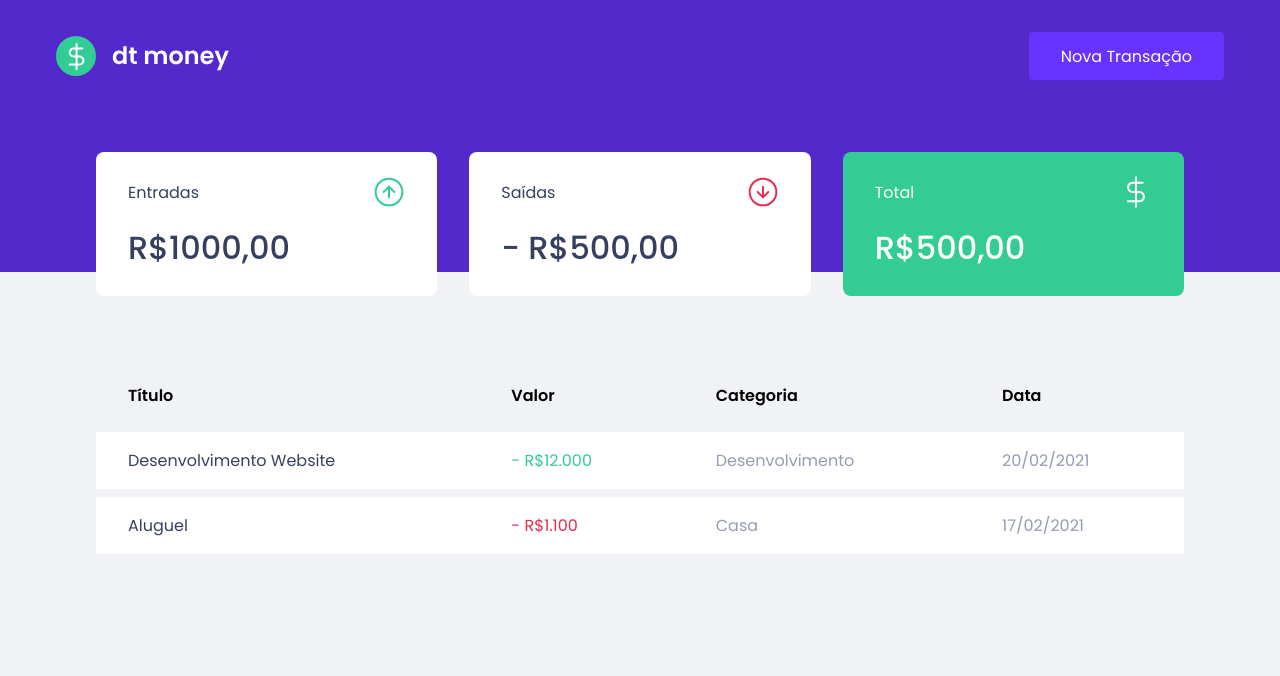
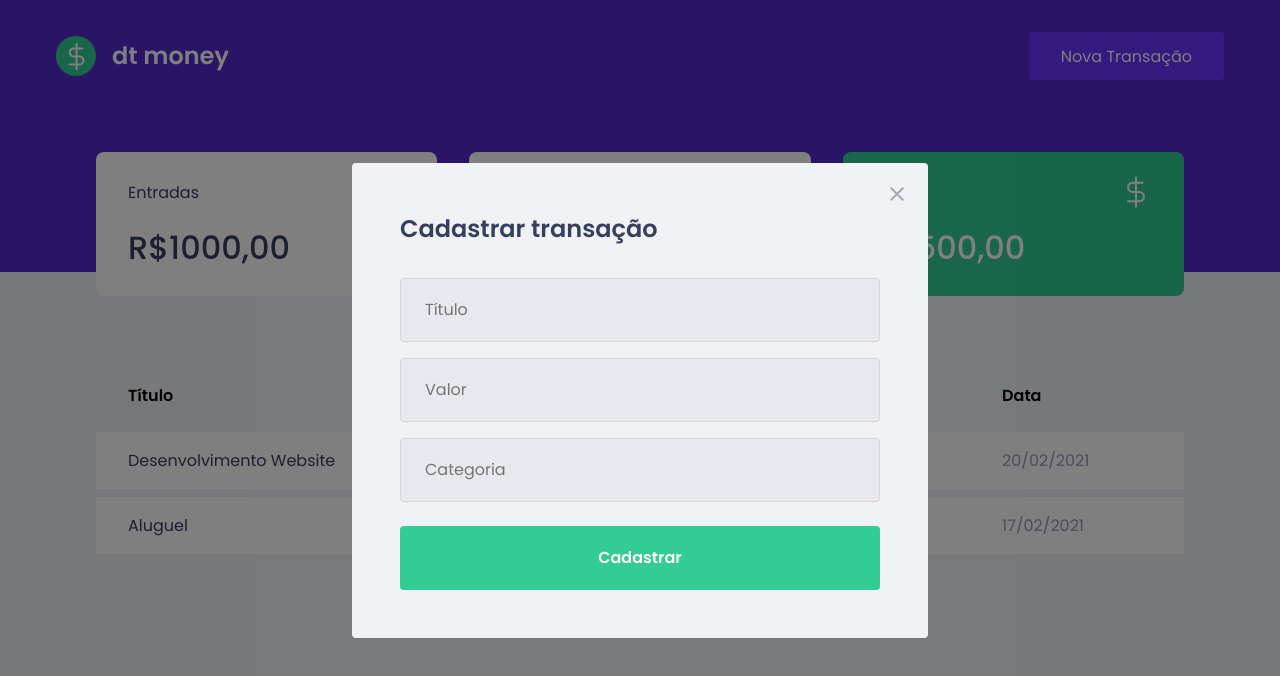
Before and after one commit to csavedra/create-react-app, a React (Create React App) app: page / in a window 1280 px wide. Both pictures are taken after a click on the button "Nova Transação". Shown: the top 676 px of the page. Built offline with nearby package versions, Linux system fonts and the light colour scheme; no server answers; what miragejs would draw is missing.

Commit message:
third commit

```diff
--- a/package.json
+++ b/package.json
@@ -6,6 +6,7 @@
     "axios": "^0.21.4",
     "react": "^17.0.2",
     "react-dom": "^17.0.2",
+    "react-modal": "^3.14.3",
     "react-scripts": "4.0.3",
     "styled-components": "^5.3.1",
     "web-vitals": "^1.0.1"
@@ -24,6 +25,7 @@
     "@types/node": "^12.0.0",
     "@types/react": "^17.0.0",
     "@types/react-dom": "^17.0.0",
+    "@types/react-modal": "^3.12.1",
     "@types/styled-components": "^5.1.14",
     "miragejs": "^0.1.41",
     "typescript": "^4.1.2"
--- a/src/App.tsx
+++ b/src/App.tsx
@@ -1,13 +1,29 @@
+import { useState } from 'react';
 import { Dashbord } from "./components/Dashbord";
 import { Header } from "./components/Header";
+import { NewTransactionModal } from './components/NewTransactionModal';
 import { GlobalStyle } from "./style/global";
 
 export function App() {
+
+  const [isNewTransactionsModalOpen, setIsNewTransactionsModal] = useState(false);
+
+  function handleOpenNewTransactionsModal() {
+      setIsNewTransactionsModal(true);
+  };
+  function handleCloseNewTransactionsModal() {
+      setIsNewTransactionsModal(false);
+  };
+
   return (
     <>
-        <GlobalStyle />
-        <Header />
-        <Dashbord />
+      <Header onOpenNewTransectionModal= {handleOpenNewTransactionsModal}/>
+      <Dashbord />
+      <NewTransactionModal
+        isOpen= {isNewTransactionsModalOpen}
+        onRequestClose= {handleCloseNewTransactionsModal}
+      />
+      <GlobalStyle />
     </>
   );
 }
--- a/src/components/Header/index.tsx
+++ b/src/components/Header/index.tsx
@@ -1,15 +1,23 @@
+import { useState } from 'react'
+import Modal from 'react-modal'
 import logoImg from '../../assets/Logo.svg'
 
 import { Container, Content } from './style'
 
-export function Header() {
+Modal.setAppElement ('#root')
+
+interface headerProps {
+    onOpenNewTransectionModal: () => void;
+}
+
+export function Header({ onOpenNewTransectionModal}: headerProps) {
     return (
         <Container>
             <Content>
-            <img src={logoImg} alt="dt money" />
-            <button type="button">
-                Nova Transação
-            </button>
+                <img src={logoImg} alt="dt money" />
+                <button type="button" onClick={onOpenNewTransectionModal}>
+                    Nova Transação
+                </button>
             </Content>
         </Container>
     )
--- /dev/null
+++ b/src/components/NewTransactionModal/index.tsx
@@ -0,0 +1,45 @@
+import Modal from 'react-modal';
+import closeImg from '../../assets/Vector.svg';
+import { Container } from './style'
+
+interface NewTransactionModalProps {
+    isOpen: boolean;
+    onRequestClose: () => void;
+}
+
+export function NewTransactionModal({ isOpen, onRequestClose }: NewTransactionModalProps) {
+
+    return (
+        <Modal
+            isOpen={isOpen}
+            onRequestClose={onRequestClose}
+            overlayClassName="react-modal-overlay"
+            className="react-modal-content"
+        >
+            <button type="button"
+                onClick={onRequestClose}
+                className="react-modal-close"
+            >
+                <img src={closeImg} alt="Fechar Modal" />
+            </button>
+
+            <Container>
+                <h2>Cadastrar transação</h2>
+
+                <input
+                    placeholder='Título'
+                />
+                <input
+                    type="number"
+                    placeholder='Valor'
+                />
+                <input
+                    placeholder='Categoria'
+                />
+                <button type="submit">
+                    Cadastrar
+                </button>
+            </ Container>
+        </Modal>
+    );
+}
--- /dev/null
+++ b/src/components/NewTransactionModal/style.ts
@@ -0,0 +1,47 @@
+import styled from "styled-components";
+
+export const Container = styled.form`
+    h2 {
+        color: var(--text-title);
+        font-size: 1.5rem;
+        margin-bottom: 2rem;
+    }
+
+    input {
+        width: 100%;
+        padding: 0 1.5rem;
+        height: 4rem;
+        border-radius: 0.25rem;
+
+        border: 1px solid #D7D7D7;
+        background: #E7E9EE;
+
+        font-weight: 400;
+        font-size: 1rem;
+
+        & ::placeholder {
+            color: var(--text-body);
+        }
+
+        & + input {
+            margin-top: 1rem;
+        }
+    }
+
+    button[type="submit"] {
+        width: 100%;
+        padding: 0 1.5rem;
+        height: 4rem;
+        background: var(--green);
+        color: #ffffff;
+        border-radius: 0.25rem;
+        border: 0;
+        font-size: 1rem;
+        margin-top: 1.5rem;
+        font-weight: 600;
+
+        &:hover {
+            filter: brightness(0.9);
+        }
+    }
+`
--- a/src/components/transactionsTable/index.tsx
+++ b/src/components/transactionsTable/index.tsx
@@ -1,12 +1,11 @@
 import { useEffect } from "react";
+import { api } from "../../services/api";
 import { Container } from "./style";
 
-export function TransactionsTable () {
-
-    useEffect (() => {
-        fetch('http://localhost:3000/api/transactions')
-        .then(response => response.json())
-        .then(data => console.log(data))
+export function TransactionsTable() {
+    useEffect(() => {
+        api.get('/transactions')
+            .then(response => console.log(response.data))
     },[]);
 
 
@@ -25,13 +24,13 @@
                 <tbody>
                     <tr>
                         <td>Desenvolvimento Website</td>
-                        <td className= "Deposit">- R$12.000</td>
+                        <td className="Deposit">- R$12.000</td>
                         <td>Desenvolvimento</td>
                         <td>20/02/2021</td>
                     </tr>
                     <tr>
                         <td>Aluguel</td>
-                        <td className= "withdraw">- R$1.100</td>
+                        <td className="withdraw">- R$1.100</td>
                         <td>Casa</td>
                         <td>17/02/2021</td>
                     </tr>
--- a/src/index.tsx
+++ b/src/index.tsx
@@ -1,13 +1,13 @@
 import React from 'react';
 import ReactDOM from 'react-dom';
-import { createServer} from 'miragejs'
+import { createServer } from 'miragejs'
 import { App } from './App';
 
-createServer ({
+createServer({
   routes() {
-    this.namespace= ('api');
+    this.namespace = ('api');
 
-    this.get('/transitions', () =>{
+    this.get('/transactions', () => {
       return [
         {
           id: 1,
--- a/src/services/api.ts
+++ b/src/services/api.ts
@@ -0,0 +1,5 @@
+import axios from 'axios';
+
+export const api = axios.create({
+    baseURL: 'http://localhost:3000/api',
+});
--- a/src/style/global.ts
+++ b/src/style/global.ts
@@ -56,4 +56,41 @@
     cursor: not-allowed;
 }
 
+.react-modal-overlay {
+    background: rgba(0, 0, 0, 0.5);
+    position: fixed;
+    top: 0;
+    left: 0;
+    right: 0;
+    bottom: 0;
+
+    display: flex;
+    align-items: center;
+    justify-content: center;
+
+}
+
+.react-modal-content {
+    width: 100%;
+    max-width: 576px;
+    background: var(--backgroundcolor);
+    padding: 3rem;
+    position: relative;
+    border-radius: 0.25rem;
+}
+
+.react-modal-close {
+    position: absolute;
+    right: 1.5rem;
+    top: 1.5rem;
+    border: 0;
+    background: transparent;
+
+    transition: filter 0.2s;
+
+
+    &:hover {
+        filter: brightness(0.7);
+    }
+}
 `
```
Also changed, not shown: 1 other file (tests, documents, lock files or other folders).
